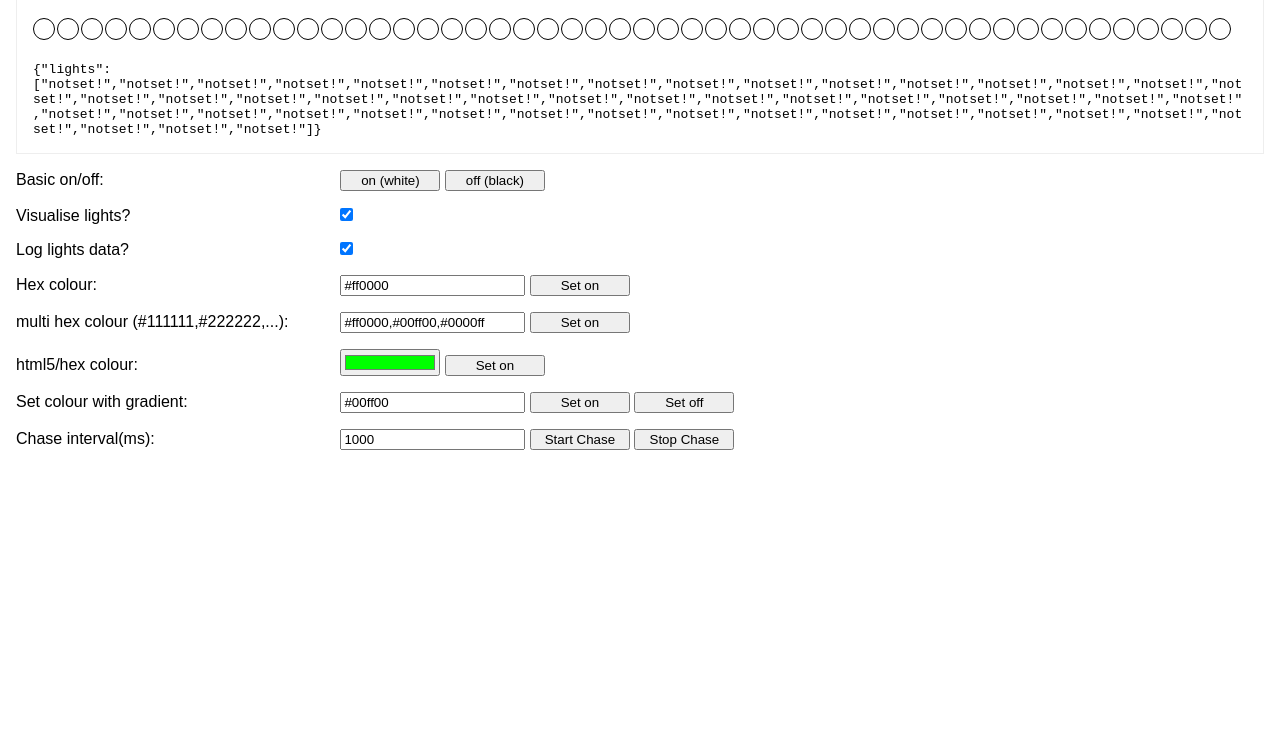
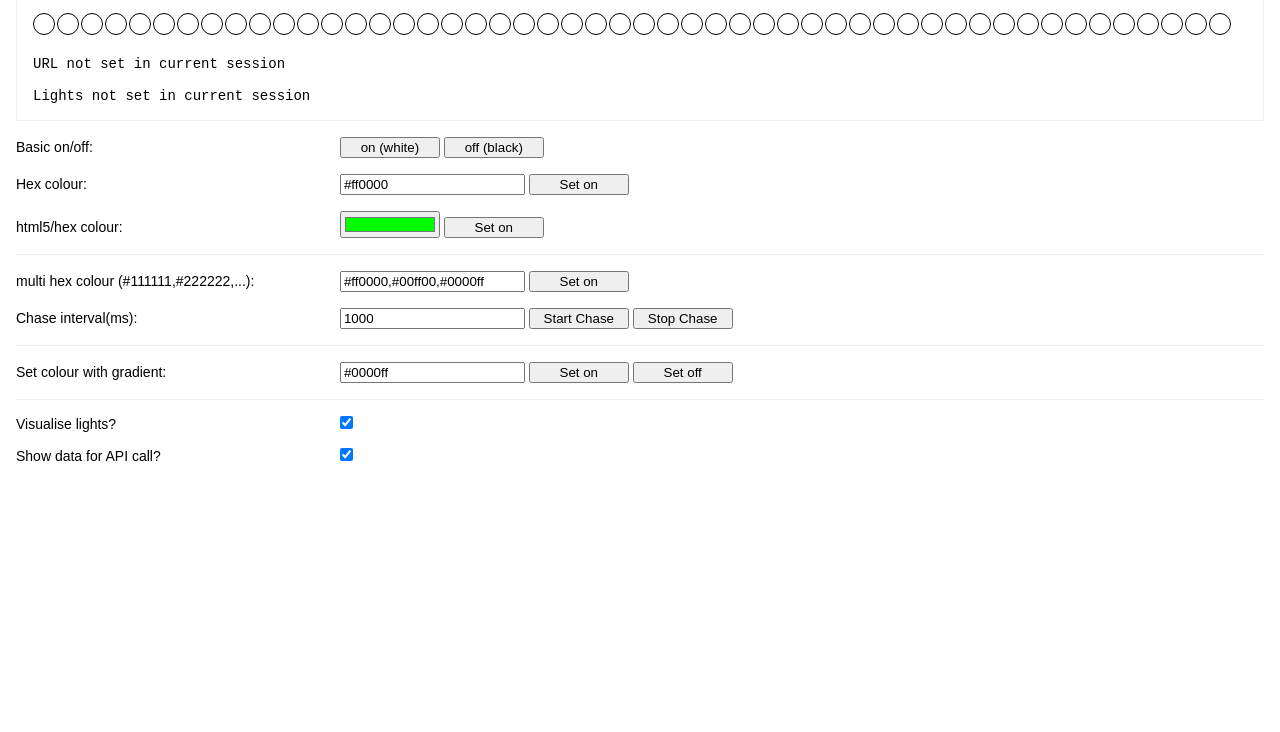
Before and after one commit to cheshrkat/moorescloud-holiday, a plain HTML site: page javascript/index.html in a window 1280 px wide. Shown: the part 68-800 px from the top of the page. Drawn offline with Linux system fonts and the light colour scheme.

Commit message:
Updated javascript visualiser and added screenshot

```diff
--- a/javascript/holiday.js
+++ b/javascript/holiday.js
@@ -241,9 +241,10 @@
     });
 
     var html5hexInput = document.getElementById("html5hex");
+    var html5hexValue = document.getElementById("html5hexvalue");
     document.getElementById("html5hexOn").addEventListener('click', function(){
         setAndVisualise(createFrame(html5hexInput.value));
-        // this.innerText = "Set on (" + html5hexInput.value + ")";
+        html5hexValue.innerText = "Last set to: " + html5hexInput.value;
         return false;
     });
 
--- a/javascript/index.html
+++ b/javascript/index.html
@@ -5,8 +5,8 @@
     <meta http-equiv="X-UA-Compatible" content="IE=EDGE">
     <title>Holiday (javascript)</title>
     <style>
-    * { margin: 0;}
-    body { font-family: sans-serif; padding: 1rem; }
+    * { margin: 0; }
+    body { font-family: sans-serif; padding: 1rem; font-size: 14px; }
     label, .label { min-width: 20rem; display: inline-block; }
     button, input { min-width: 100px; }
     [type='checkbox'] { min-width: 0; }
@@ -31,7 +31,7 @@
             background 1s linear,
             border-color 1s linear;
     }
-    #currentlog {
+    .code {
         word-break: break-word;
         font-family: monospace;
     }
@@ -42,6 +42,7 @@
     #currentapiurl {
         margin-bottom: 1rem;
     }
+    hr { background: #eee; height: 1px; border: 0; }
     </style>
 </head>
 <body>
@@ -51,8 +52,8 @@
         <div class="item" id="current">
             <span></span><span></span><span></span><span></span><span></span><span></span><span></span><span></span><span></span><span></span><span></span><span></span><span></span><span></span><span></span><span></span><span></span><span></span><span></span><span></span><span></span><span></span><span></span><span></span><span></span><span></span><span></span><span></span><span></span><span></span><span></span><span></span><span></span><span></span><span></span><span></span><span></span><span></span><span></span><span></span><span></span><span></span><span></span><span></span><span></span><span></span><span></span><span></span><span></span><span></span>
         </div>
-        <div id="currentapiurl"></div>
-        <div id="currentlog">{"lights":["notset!","notset!","notset!","notset!","notset!","notset!","notset!","notset!","notset!","notset!","notset!","notset!","notset!","notset!","notset!","notset!","notset!","notset!","notset!","notset!","notset!","notset!","notset!","notset!","notset!","notset!","notset!","notset!","notset!","notset!","notset!","notset!","notset!","notset!","notset!","notset!","notset!","notset!","notset!","notset!","notset!","notset!","notset!","notset!","notset!","notset!","notset!","notset!","notset!","notset!"]}</div>
+        <div class="code" id="currentapiurl">URL not set in current session</div>
+        <div class="code" id="currentlog">Lights not set in current session</div>
     </div>
 
     <div class="item">
@@ -60,6 +61,45 @@
         <button id="on">on (white)</button>
         <button id="off">off (black)</button>
     </div>
+
+    <div class="item">
+        <label for="hex">Hex colour:</label>
+        <input type="text" id="hex" value="#ff0000" placeholder="eg. #ff0000" />
+        <button id="hexOn">Set on</button>
+    </div>
+
+    <div class="item">
+        <label for="html5hex">html5/hex colour: </label>
+        <input type="color" id="html5hex" value="#00ff00" placeholder="eg. #00ff00" />
+        <button id="html5hexOn">Set on</button>
+        <span class="code" id="html5hexvalue"></span>
+    </div>
+
+    <hr />
+
+    <div class="item">
+        <label for="multiHex">multi hex colour (#111111,#222222,...):</label>
+        <input type="text" id="multiHex" value="#ff0000,#00ff00,#0000ff" />
+        <button id="multiHexOn">Set on</button>
+    </div>
+
+    <div class="item">
+        <label for="chaseint">Chase interval(ms):</label>
+        <input type="number" id="chaseint" value="1000">
+        <button id="startChase">Start Chase</button>
+        <button id="stopChase">Stop Chase</button>
+    </div>
+
+    <hr />
+
+    <div class="item">
+        <label for="grad">Set colour with gradient: </label>
+        <input type="text" id="grad" value="#0000ff" placeholder="eg. #0000ff" />
+        <button id="gradOn">Set on</button>
+        <button id="gradOff">Set off</button>
+    </div>
+
+    <hr />
 
     <div class="item">
         <div>
@@ -70,42 +110,11 @@
 
     <div class="item">
         <div>
-            <label for="log">Log lights data?</label>
+            <label for="log">Show data for API call?</label>
             <input type="checkbox" id="log" checked />
         </div>
     </div>
 
-    <div class="item">
-        <label for="hex">Hex colour:</label>
-        <input type="text" id="hex" value="#ff0000" placeholder="eg. #ff0000" />
-        <button id="hexOn">Set on</button>
-    </div>
-
-    <div class="item">
-        <label for="multiHex">multi hex colour (#111111,#222222,...):</label>
-        <input type="text" id="multiHex" value="#ff0000,#00ff00,#0000ff" />
-        <button id="multiHexOn">Set on</button>
-    </div>
-
-    <div class="item">
-        <label for="html5hex">html5/hex colour: </label>
-        <input type="color" id="html5hex" value="#00ff00" placeholder="eg. #00ff00" />
-        <button id="html5hexOn">Set on</button>
-    </div>
-
-    <div class="item">
-        <label for="grad">Set colour with gradient: </label>
-        <input type="text" id="grad" value="#00ff00" placeholder="eg. #00ff00" />
-        <button id="gradOn">Set on</button>
-        <button id="gradOff">Set off</button>
-    </div>
-
-    <div class="item">
-        <label for="chaseint">Chase interval(ms):</label>
-        <input type="number" id="chaseint" value="1000">
-        <button id="startChase">Start Chase</button>
-        <button id="stopChase">Stop Chase</button>
-    </div>
 
     <script>
         if (window.location.protocol === 'file:') {
```
Also changed, not shown: holiday-visualiser.png (added).
